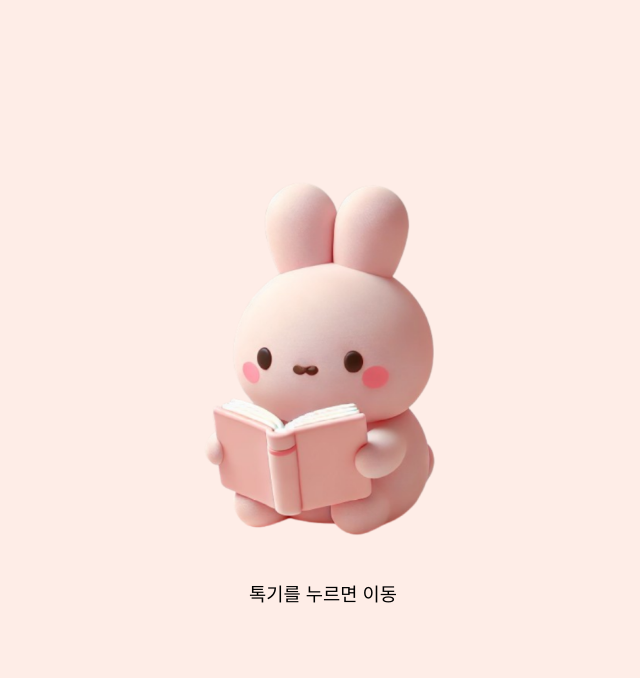
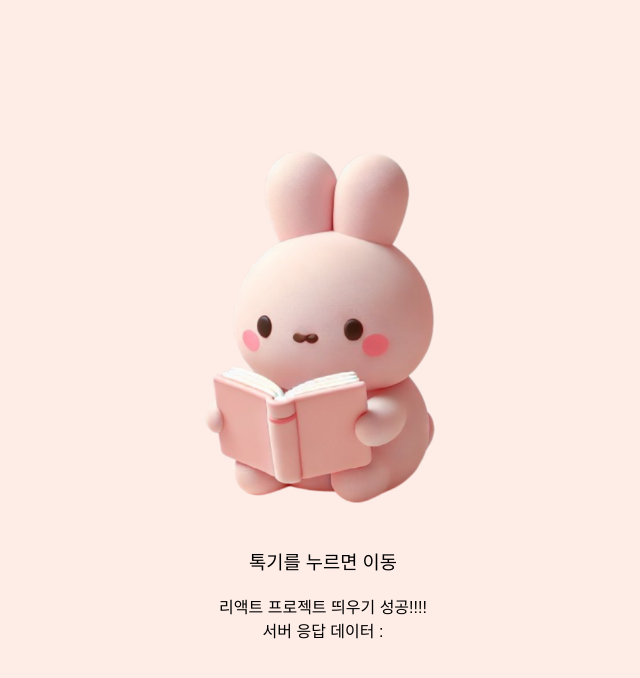
Before and after one commit to Book-Eating-Bunny/BEB-FE, a React (Vite) app in the folder BEB/: page / in a window 1280 px wide. Shown: the top 678 px of the page, without its empty margins (317-957 px from the left). Built offline with nearby package versions, Linux system fonts and the light colour scheme; no server answers.

Commit message:
Feat: 인프라 테스트를 위한 테스트코드

```diff
--- a/BEB/package.json
+++ b/BEB/package.json
@@ -31,6 +31,8 @@
     "standard": "^17.1.2",
     "typescript": "^5.6.3",
     "typescript-eslint": "^8.11.0",
-    "vite": "^5.4.10"
-  }
+    "vite": "^5.4.10",
+    "axios": "^1.7.7"
+  },
+  "proxy": "http://34.135.64.14/"
 }
--- a/BEB/src/App.tsx
+++ b/BEB/src/App.tsx
@@ -1,7 +1,25 @@
 // import { useState } from 'react';
 import './styles/main.module.scss';
+import { useEffect, useState } from 'react';
+import axios from 'axios';
 
 function App() {
+  const [serverData, setServerData] = useState('');
+
+  useEffect(() => {
+    const getServerData = () => {
+      axios
+        .get('/api/demo')
+        .then((res: unknown) => {
+          console.log(res);
+          setServerData(res?.data);
+        })
+        .catch((err) => console.log(err));
+    };
+
+    getServerData();
+  }, []);
+
   return (
     <>
       <div className="main">
@@ -9,6 +27,11 @@ function App() {
           <img src="src\assets\3d토끼.png" className="main_logo" alt="logo" />
         </a>
         <h3>톡기를 누르면 이동</h3>
+        <p>
+          리액트 프로젝트 띄우기 성공!!!!
+          <br />
+          서버 응답 데이터 : {serverData}
+        </p>
       </div>
     </>
   );
```
Also changed, not shown: 2 other files (tests, documents, lock files or other folders).
